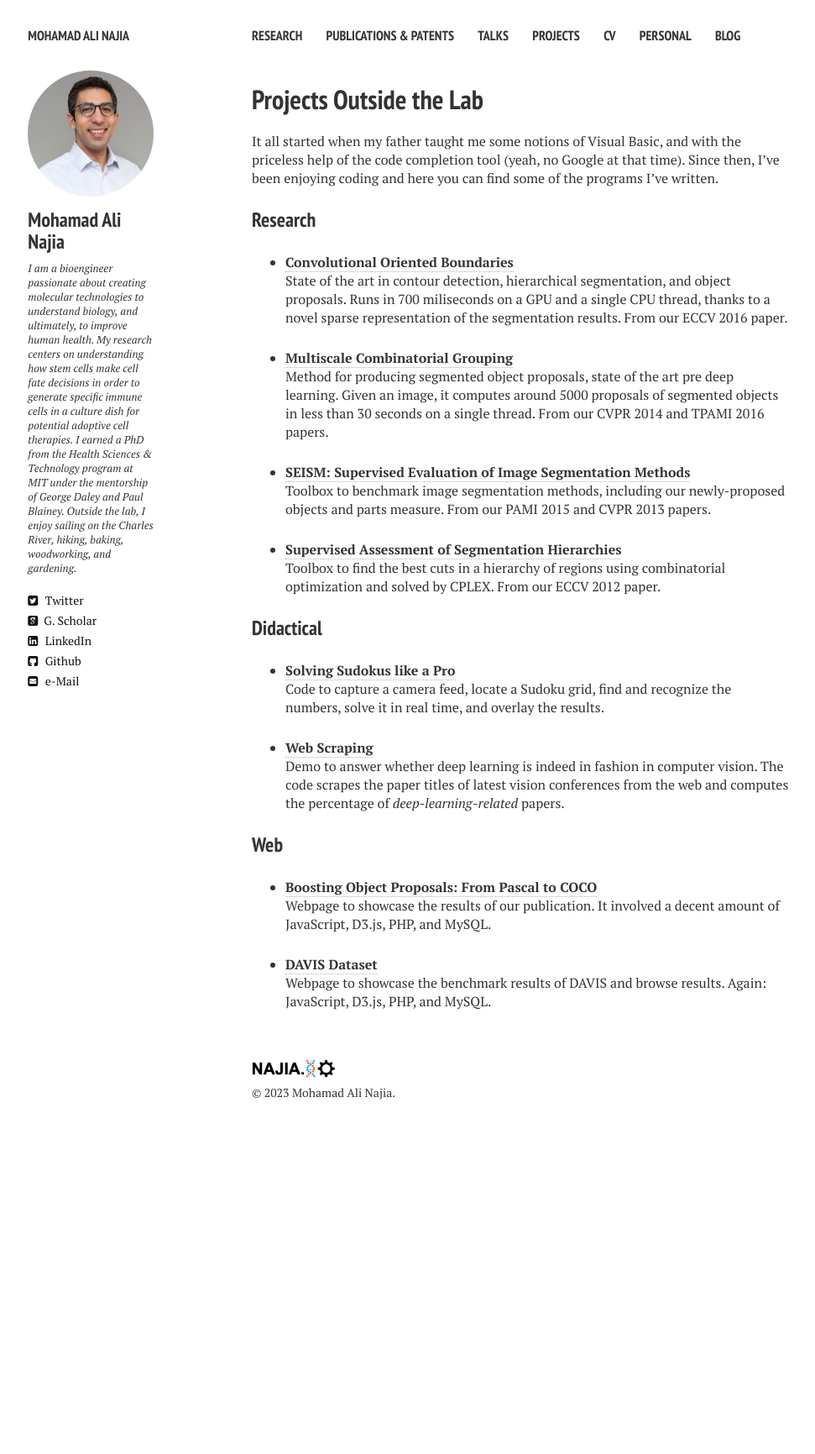
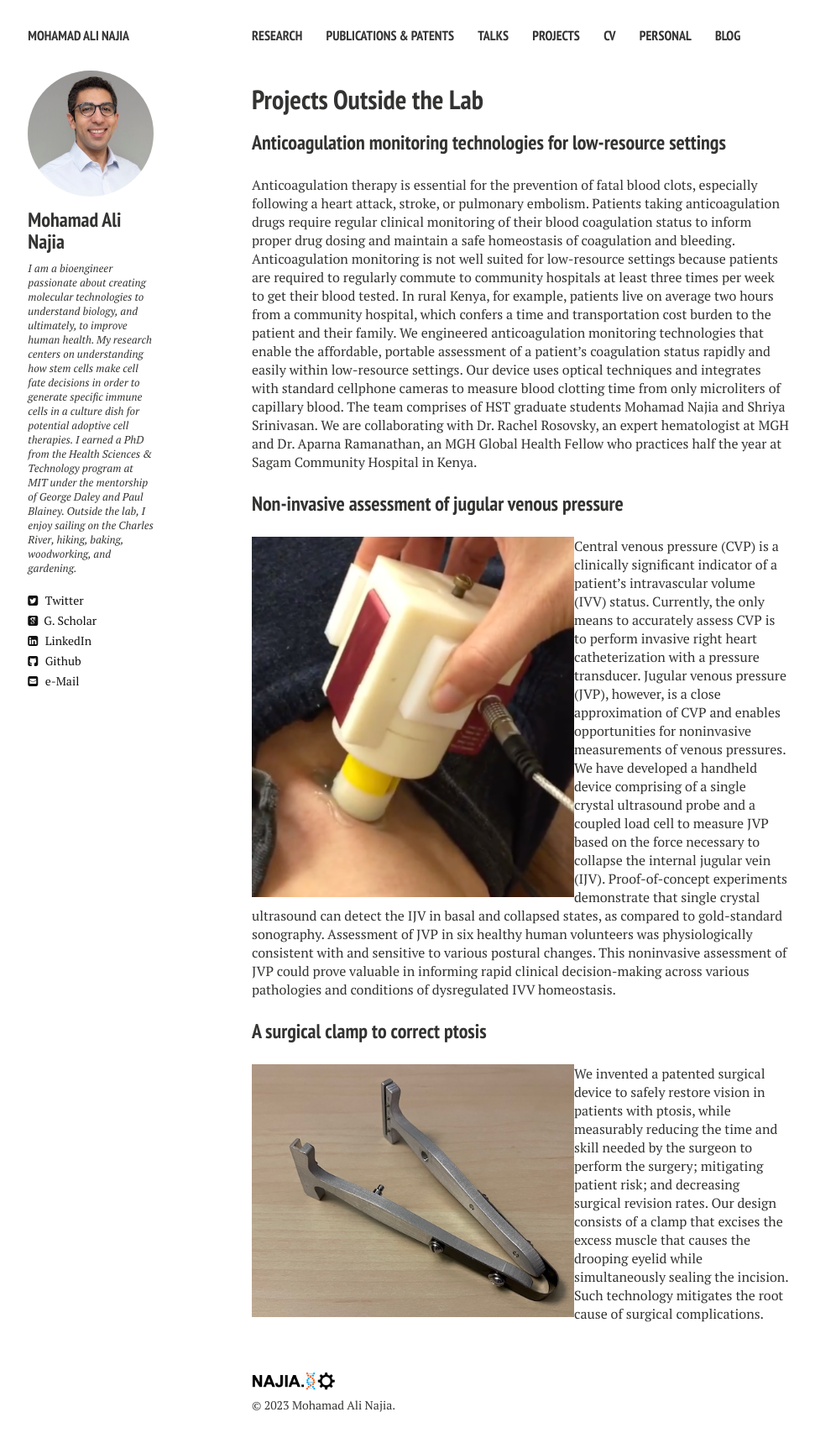
Before and after one commit to mnajia/mnajia.github.io, a Jekyll site: the page built from projects.md, in a window 1280 px wide. Shown: the whole page at 84% size, without its empty margins (20-991 px from the left). Built offline with Jekyll 4.4.1, drawn with Linux system fonts in a browser that asks for light colours; nearby versions of some CDN libraries; before the commit the page ends 1359 px from its top, so only the background shows below that.

Commit message:
first commit

```diff
--- a/CNAME
+++ /dev/null
@@ -1 +0,0 @@
-jponttuset.cat
--- a/projects.md
+++ b/projects.md
@@ -7,34 +7,16 @@ comments: false
 ---
 
 
-It all started when my father taught me some notions of Visual Basic, and with the priceless help of the code completion tool (yeah, no Google at that time). Since then, I've been enjoying coding and here you can find some of the programs I've written.
+### Anticoagulation monitoring technologies for low-resource settings
 
-### Research
+Anticoagulation therapy is essential for the prevention of fatal blood clots, especially following a heart attack, stroke, or pulmonary embolism. Patients taking anticoagulation drugs require regular clinical monitoring of their blood coagulation status to inform proper drug dosing and maintain a safe homeostasis of coagulation and bleeding. Anticoagulation monitoring is not well suited for low-resource settings because patients are required to regularly commute to community hospitals at least three times per week to get their blood tested. In rural Kenya, for example, patients live on average two hours from a community hospital, which confers a time and transportation cost burden to the patient and their family. We engineered anticoagulation monitoring technologies that enable the affordable, portable assessment of a patient’s coagulation status rapidly and easily within low-resource settings. Our device uses optical techniques and integrates with standard cellphone cameras to measure blood clotting time from only microliters of capillary blood. The team comprises of HST graduate students Mohamad Najia and Shriya Srinivasan. We are collaborating with Dr. Rachel Rosovsky, an expert hematologist at MGH and Dr. Aparna Ramanathan, an MGH Global Health Fellow who practices half the year at Sagam Community Hospital in Kenya.
 
-* [**Convolutional Oriented Boundaries**](http://www.vision.ee.ethz.ch/~cvlsegmentation/cob/)<br>
-State of the art in contour detection, hierarchical segmentation, and object proposals. Runs in 700 miliseconds on a GPU and a single CPU thread, thanks to a novel sparse representation of the segmentation results. From our ECCV 2016 paper.
 
-* [**Multiscale Combinatorial Grouping**](http://www.eecs.berkeley.edu/Research/Projects/CS/vision/grouping/mcg/)<br>
-Method for producing segmented object proposals, state of the art pre deep learning. Given an image, it computes around 5000 proposals of segmented objects in less than 30 seconds on a single thread. From our CVPR 2014 and TPAMI 2016 papers.
+### Non-invasive assessment of jugular venous pressure
 
-* [**SEISM: Supervised Evaluation of Image Segmentation Methods**](http://www.vision.ee.ethz.ch/~biwiproposals/seism/index.html)<br>
-Toolbox to benchmark image segmentation methods, including our newly-proposed objects and parts measure. From our PAMI 2015 and CVPR 2013 papers.
+<img src="{{ site.url }}/images/jvp.png" align="left" style="margin: 0px 10px 10px 0px;" style="width:60%"/>Central venous pressure (CVP) is a clinically significant indicator of a patient’s intravascular volume (IVV) status. Currently, the only means to accurately assess CVP is to perform invasive right heart catheterization with a pressure transducer. Jugular venous pressure (JVP), however, is a close approximation of CVP and enables opportunities for noninvasive measurements of venous pressures. We have developed a handheld device comprising of a single crystal ultrasound probe and a coupled load cell to measure JVP based on the force necessary to collapse the internal jugular vein (IJV). Proof-of-concept experiments demonstrate that single crystal ultrasound can detect the IJV in basal and collapsed states, as compared to gold-standard sonography. Assessment of JVP in six healthy human volunteers was physiologically consistent with and sensitive to various postural changes. This noninvasive assessment of JVP could prove valuable in informing rapid clinical decision-making across various pathologies and conditions of dysregulated IVV homeostasis.
 
-* [**Supervised Assessment of Segmentation Hierarchies**](https://imatge.upc.edu/web/resources/supervised-assessment-segmentation-hierarchies)<br>
-Toolbox to find the best cuts in a hierarchy of regions using combinatorial optimization and solved by CPLEX. From our ECCV 2012 paper.
 
-### Didactical
+### A surgical clamp to correct ptosis
 
-* [**Solving Sudokus like a Pro**](http://jponttuset.github.io/solving-sudokus-like-a-pro-1/)<br>
-Code to capture a camera feed, locate a Sudoku grid, find and recognize the numbers, solve it in real time, and overlay the results.
-
-* [**Web Scraping**](http://jponttuset.github.io/deep-learning-scraping/)<br>
-Demo to answer whether deep learning is indeed in fashion in computer vision. The code scrapes the paper titles of latest vision conferences from the web and computes the percentage of *deep-learning-related* papers.
-
-### Web
-
-* [**Boosting Object Proposals: From Pascal to COCO**](http://www.vision.ee.ethz.ch/~biwiproposals/boosting-coco/)<br>
-Webpage to showcase the results of our publication. It involved a decent amount of JavaScript, D3.js, PHP, and MySQL.
-
-* [**DAVIS Dataset**](https://graphics.ethz.ch/~perazzif/davis/index.html)<br>
-Webpage to showcase the benchmark results of DAVIS and browse results. Again: JavaScript, D3.js, PHP, and MySQL.
+<img src="{{ site.url }}/images/clamp.jpg" align="left" style="margin: 0px 10px 10px 0px;" style="width:60%"/>We invented a patented surgical device to safely restore vision in patients with ptosis, while measurably reducing the time and skill needed by the surgeon to perform the surgery; mitigating patient risk; and decreasing surgical revision rates. Our design consists of a clamp that excises the excess muscle that causes the drooping eyelid while simultaneously sealing the incision. Such technology mitigates the root cause of surgical complications.
```
Also changed, not shown: images/clamp.jpg (added), images/jvp.png (added), 1 other file.
